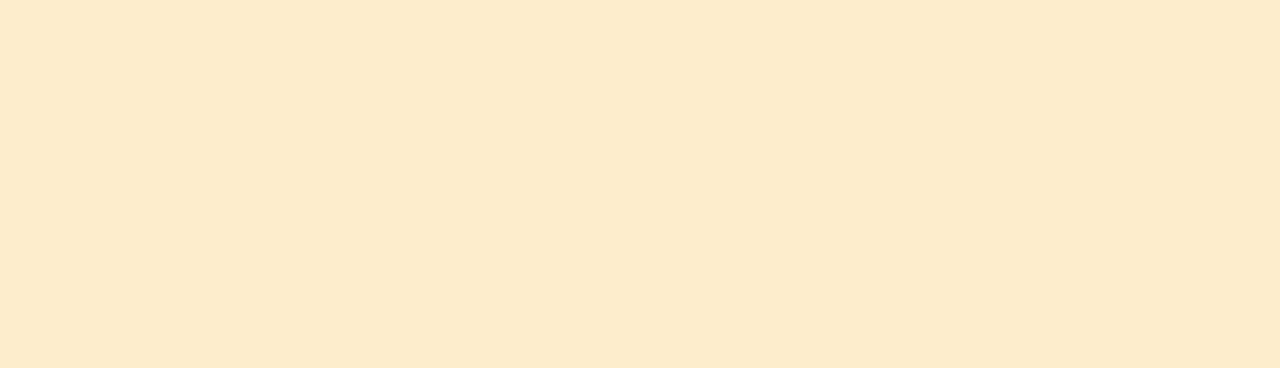
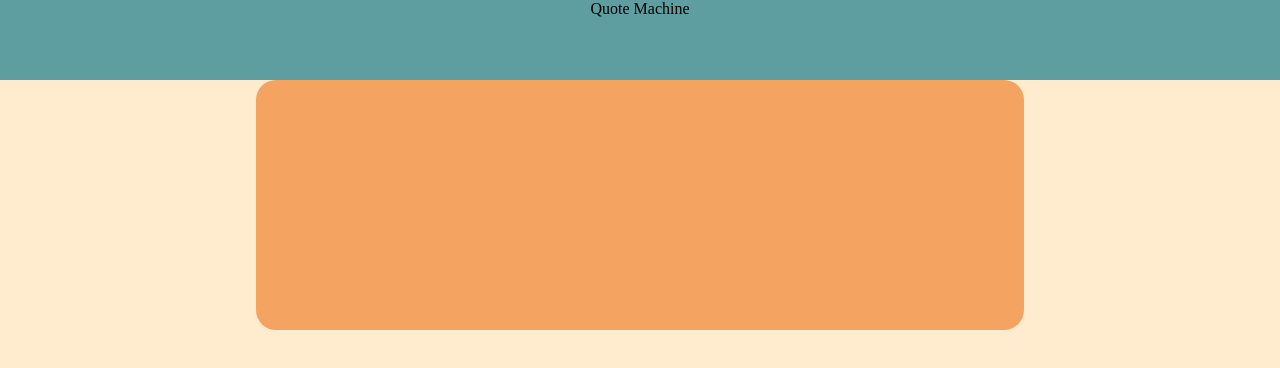
Before and after one commit to KellyAtmore/quote-machine, a React (Create React App) app: page / in a window 1280 px wide. Shown: the top 368 px of the page. Built offline with nearby package versions, Linux system fonts and the light colour scheme.

Commit message:
initial styles and layout

```diff
--- a/src/App.js
+++ b/src/App.js
@@ -1,5 +1,12 @@
 function App() {
-  return <div className="App"></div>;
+  return (
+    <div className="App">
+      <div className="header">
+        <p>Quote Machine</p>
+      </div>
+      <div className="quote-box"></div>
+    </div>
+  );
 }
 
 export default App;
--- a/src/index.css
+++ b/src/index.css
@@ -1,3 +1,19 @@
 body {
   background-color: blanchedalmond;
+  margin: 0;
 }
+p {
+  margin: 0;
+}
+.header {
+  text-align: center;
+  background-color: cadetblue;
+  height: 80px;
+}
+.quote-box {
+  background-color: sandybrown;
+  width: 60%;
+  height: 250px;
+  border-radius: 20px;
+  margin: 0 auto;
+}
```
